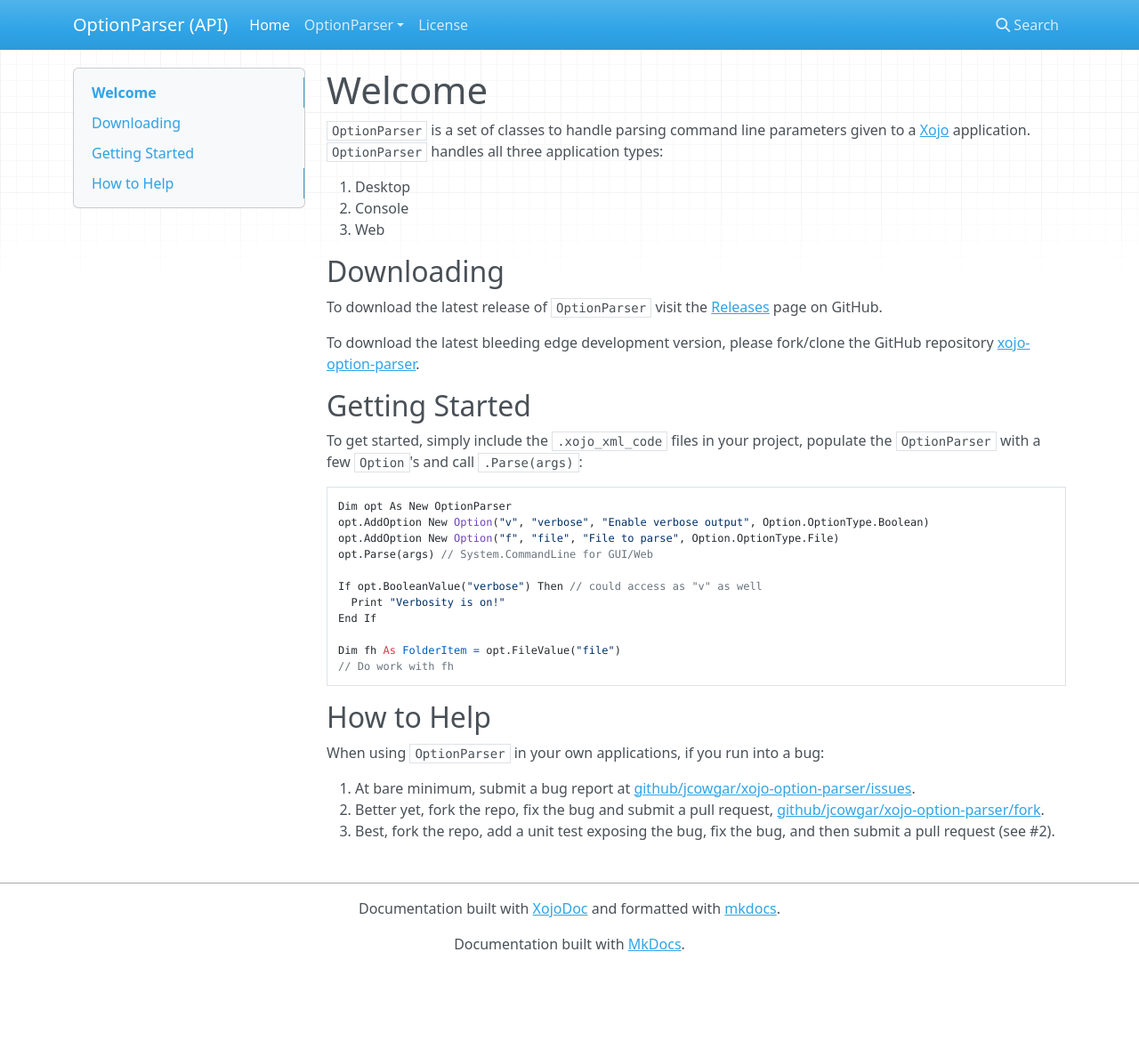
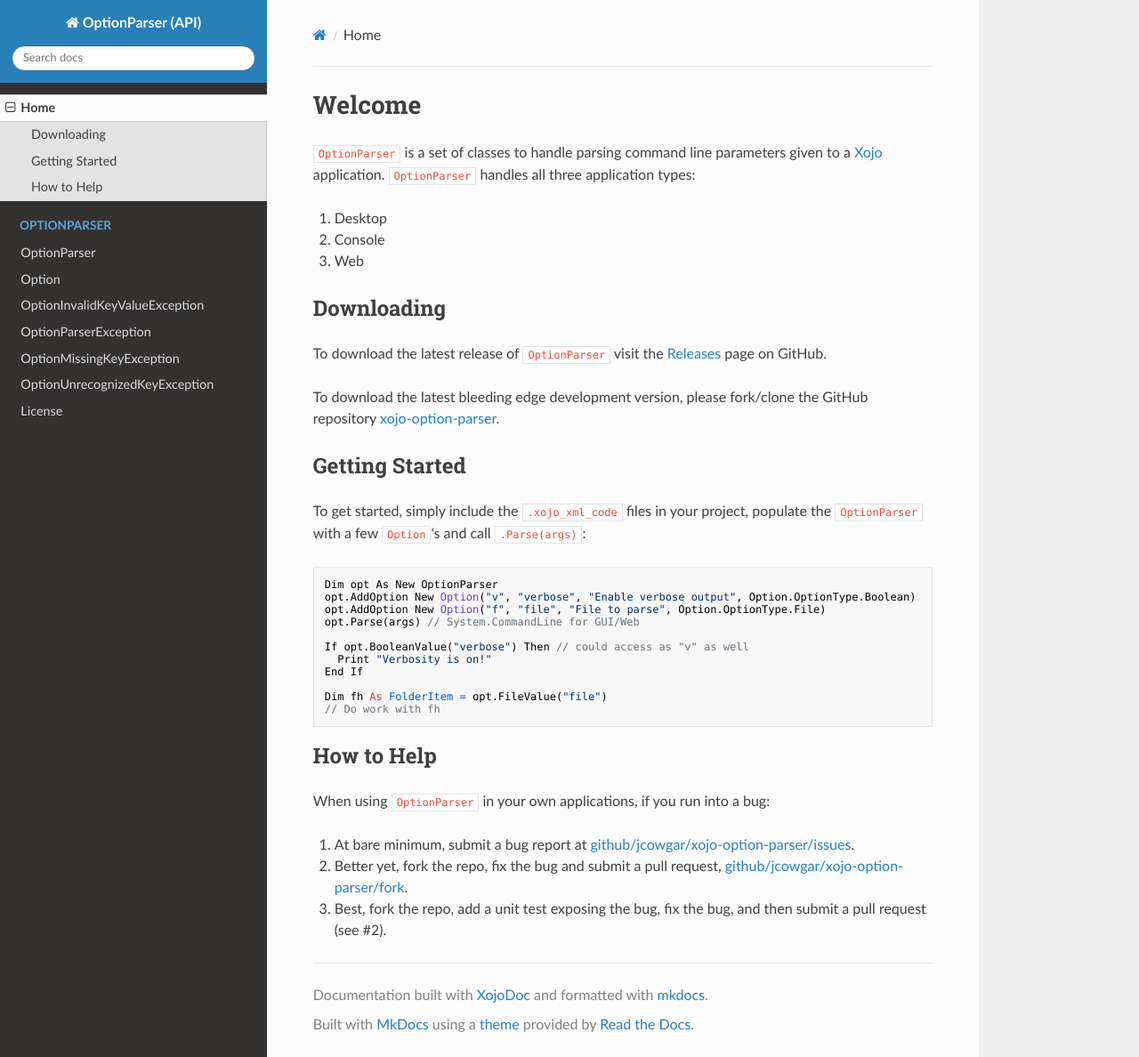
Before and after one commit to jcowgar/xojo-option-parser, an MkDocs documentation site: the page built from docs/docs/index.md, in a window 1280 px wide and 1188 px high. Shown: the whole window at 89% size. Built offline with MkDocs 1.6.1, drawn with Linux system fonts in a browser that asks for light colours; nearby versions of some CDN libraries; old or Windows-style settings are respelled for this version of MkDocs.

Commit message:
Changed doc theme to readthedocs

```diff
--- a/docs/mkdocs.yml
+++ b/docs/mkdocs.yml
@@ -2,7 +2,7 @@ site_name: OptionParser (API)
 site_description: Documentation for using OptionParser in Xojo
 copyright: Documentation built with <a href="https://github.com/jcowgar/xojodoc">XojoDoc</a> and formatted with <a href="http://mkdocs.org">mkdocs</a>.
 
-theme: mkdocs
+theme: readthedocs
 
 docs_dir: docs
 site_dir: publish
```
